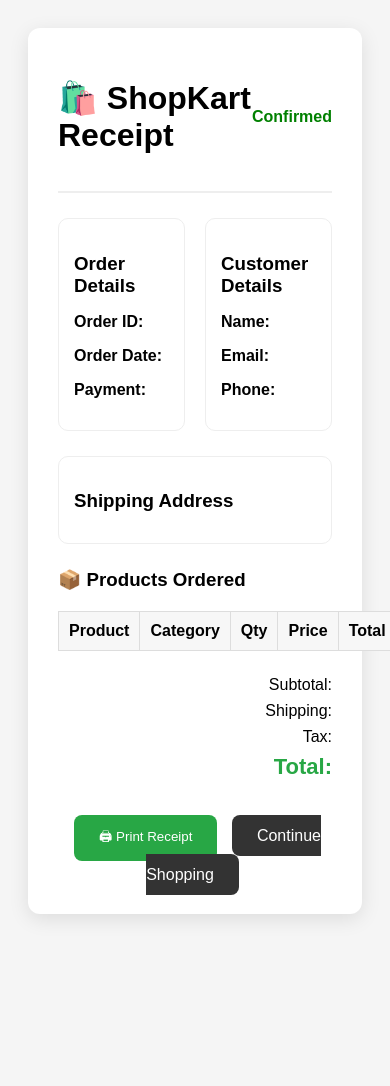
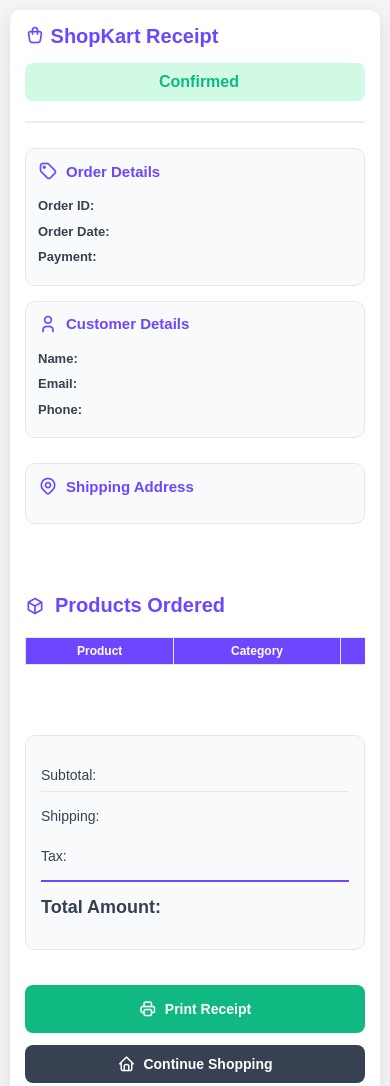
Before and after one commit to NikhilM2429/shopkart, a website: page receipt.html in a window 390 px wide. Shown: the top 1086 px of the page. Before the commit the page ends 942 px from the top, so only its background shows below. Drawn offline with Linux system fonts and the light colour scheme.

Commit message:
update the receipt structure

```diff
--- a/receipt.css
+++ b/receipt.css
@@ -1,358 +1,431 @@
 
-    /* ============================================================
-       RECEIPT PAGE STYLES
-    ============================================================ */
 * {
     margin: 0;
     padding: 0;
     box-sizing: border-box;
 }
 
-    :root {
-      --primary: #6c47ff;
-      --success: #10b981;
-      --gray-100: #f5f5f6;
-      --gray-200: #e8e8e9;
-      --gray-300: #d0d0d1;
-      --gray-500: #808081;
-      --gray-700: #404041;
-      --gray-900: #18181b;
-    }
-
 body {
-      font-family: 'Nunito', sans-serif;
-      background: var(--gray-100);
-      color: var(--gray-900);
-      line-height: 1.6;
-      padding: 20px;
+    font-family: 'Nunito', Arial, sans-serif;
+    background: #f5f5f5;
+    padding: 15px;
+    color: #374151;
 }
 
 .receipt-container {
-      max-width: 800px;
-      margin: 0 auto;
-      background: white;
+    max-width: 1000px;
+    margin: auto;
+    background: #fff;
+    padding: 30px;
     border-radius: 12px;
-      box-shadow: 0 4px 24px rgba(0,0,0,0.08);
-      overflow: hidden;
+    box-shadow: 0 5px 20px rgba(0, 0, 0, 0.1);
 }
 
-    /* Header */
+/* ===== RECEIPT HEADER ===== */
 .receipt-header {
-      background: var(--primary);
-      color: white;
-      padding: 40px 30px;
-      text-align: center;
+    display: flex;
+    justify-content: space-between;
+    align-items: center;
+    border-bottom: 2px solid #eee;
+    padding-bottom: 20px;
+    margin-bottom: 25px;
+    flex-wrap: wrap;
+    gap: 15px;
 }
 
 .receipt-header h1 {
     font-size: 28px;
-      font-weight: 800;
-      margin-bottom: 10px;
+    color: #6c47ff;
+    font-weight: 700;
 }
 
 .order-status {
-      display: inline-flex;
+    display: flex;
     align-items: center;
     gap: 8px;
-      background: rgba(255,255,255,0.2);
+    color: #10b981;
+    font-weight: 700;
+    font-size: 16px;
+    background: #d1fae5;
     padding: 10px 20px;
     border-radius: 8px;
-      font-weight: 600;
 }
 
 .order-status i {
-      font-size: 20px;
+    font-size: 22px;
 }
 
-    /* Receipt Body */
-    .receipt-body {
-      padding: 30px;
-    }
-
-    /* Info Sections */
+/* ===== RECEIPT INFO GRID ===== */
 .receipt-info {
     display: grid;
     grid-template-columns: 1fr 1fr;
     gap: 20px;
-      margin-bottom: 30px;
-      padding-bottom: 30px;
-      border-bottom: 2px solid var(--gray-200);
+    margin: 25px 0;
 }
 
-    .info-group {
-      display: flex;
-      flex-direction: column;
-      gap: 12px;
+/* ===== INFO BOX ===== */
+.info-box {
+    border: 1px solid #e5e7eb;
+    padding: 20px;
+    border-radius: 10px;
+    background: #f9fafb;
 }
 
-    .info-item {
+.info-box h3 {
+    margin-bottom: 15px;
+    font-size: 18px;
+    color: #6c47ff;
+    font-weight: 700;
     display: flex;
-      flex-direction: column;
-      gap: 4px;
+    align-items: center;
+    gap: 8px;
 }
 
-    .info-label {
-      font-size: 12px;
-      color: var(--gray-500);
-      font-weight: 600;
-      text-transform: uppercase;
+.info-box h3 i {
+    font-size: 20px;
 }
 
-    .info-value {
+.info-box p {
+    margin: 10px 0;
     font-size: 15px;
-      color: var(--gray-900);
+    line-height: 1.5;
+}
+
+.info-box strong {
+    color: #374151;
     font-weight: 600;
 }
 
-    /* Products Table */
+.info-box span {
+    color: #6b7280;
+}
+
+/* ===== SHIPPING ADDRESS ===== */
+.shipping-box {
+    margin-top: 25px;
+}
+
+.shipping-box p {
+    margin: 8px 0;
+    line-height: 1.6;
+    color: #6b7280;
+}
+
+/* ===== PRODUCTS TABLE ===== */
 .products-section {
-      margin-bottom: 30px;
+    margin-top: 30px;
 }
 
 .products-section h3 {
-      font-size: 18px;
+    font-size: 20px;
+    color: #6c47ff;
     font-weight: 700;
-      margin-bottom: 15px;
-      color: var(--gray-700);
+    margin-bottom: 20px;
+    display: flex;
+    align-items: center;
+    gap: 10px;
 }
 
 .products-table {
     width: 100%;
     border-collapse: collapse;
+    margin-top: 15px;
+    background: #fff;
+}
+
+.products-table th,
+.products-table td {
+    border: 1px solid #e5e7eb;
+    padding: 12px;
+    text-align: center;
 }
 
 .products-table th {
-      background: var(--gray-100);
-      padding: 12px;
-      font-size: 13px;
-      font-weight: 700;
-      color: var(--gray-700);
-      text-transform: uppercase;
-      border-bottom: 2px solid var(--gray-300);
+    background: #6c47ff;
+    color: #fff;
+    font-weight: 600;
+    font-size: 14px;
 }
 
 .products-table td {
-      padding: 15px 12px;
-      border-bottom: 1px solid var(--gray-200);
+    font-size: 15px;
+}
+
+.products-table tr:nth-child(even) {
+    background: #f9fafb;
+}
+
+.product-name {
+    font-weight: 600;
+    color: #374151;
+    text-align: left;
+}
+
+.product-category {
+    color: #6b7280;
     font-size: 14px;
 }
 
-    .products-table tr:last-child td {
-      border-bottom: none;
+.product-price {
+    color: #6c47ff;
+    font-weight: 600;
 }
 
-    .product-info {
-      display: flex;
-      align-items: center;
-      gap: 12px;
+.product-total {
+    color: #10b981;
+    font-weight: 700;
 }
 
-    .product-image {
-      width: 50px;
-      height: 50px;
-      border-radius: 8px;
-      background: var(--gray-100);
-      display: flex;
-      align-items: center;
-      justify-content: center;
-      font-size: 24px;
-    }
-
-    .product-details {
-      display: flex;
-      flex-direction: column;
-      gap: 4px;
-    }
-
-    .product-name {
-      font-weight: 700;
-      color: var(--gray-900);
-    }
-
-    .product-category {
-      font-size: 12px;
-      color: var(--gray-500);
-    }
-
-    .product-price {
-      font-weight: 700;
-      color: var(--gray-900);
-    }
-
-    /* Total Section */
+/* ===== TOTAL SECTION ===== */
 .total-section {
-      background: var(--gray-100);
-      padding: 20px 30px;
-      border-radius: 8px;
-      margin-bottom: 30px;
+    margin-top: 30px;
+    padding: 20px;
+    background: #f9fafb;
+    border-radius: 10px;
+    border: 1px solid #e5e7eb;
 }
 
 .total-row {
     display: flex;
     justify-content: space-between;
-      align-items: center;
+    margin: 12px 0;
     padding: 8px 0;
+    font-size: 15px;
 }
 
-    .total-row.label {
-      font-size: 14px;
-      color: var(--gray-700);
+.total-row:first-child {
+    border-bottom: 1px solid #e5e7eb;
 }
 
-    .total-row.amount {
-      font-size: 16px;
-      font-weight: 700;
-      color: var(--gray-900);
+.total-row span:last-child {
+    font-weight: 600;
+    color: #374151;
 }
 
-    .total-row.final {
+.total-final {
+    border-top: 2px solid #6c47ff;
+    margin-top: 15px;
     padding-top: 15px;
-      border-top: 2px solid var(--gray-300);
-      margin-top: 10px;
+    font-size: 24px;
+    font-weight: 700;
+}
+
+.total-final span:last-child {
+    color: #10b981;
+}
+
+/* ===== RECEIPT ACTIONS ===== */
+.receipt-actions {
+    margin-top: 35px;
+    text-align: center;
+    display: flex;
+    gap: 15px;
+    justify-content: center;
+    flex-wrap: wrap;
+}
+
+.btn {
+    padding: 14px 30px;
+    border: none;
+    border-radius: 8px;
+    cursor: pointer;
+    font-size: 16px;
+    font-weight: 600;
+    display: inline-flex;
+    align-items: center;
+    gap: 8px;
+    transition: all 0.3s;
+}
+
+.btn i {
+    font-size: 18px;
+}
+
+.btn-primary {
+    background: #10b981;
+    color: #fff;
+}
+
+.btn-primary:hover {
+    background: #059669;
+    transform: translateY(-2px);
+}
+
+.btn-home {
+    background: #374151;
+    color: #fff;
+    text-decoration: none;
+}
+
+.btn-home:hover {
+    background: #1f2937;
+    transform: translateY(-2px);
+}
+
+/* ===== RESPONSIVE DESIGNS ===== */
+
+/* Tablet (768px - 1024px) */
+@media (max-width: 1024px) {
+    .receipt-container {
+        padding: 25px;
+    }
+
+    .receipt-info {
+        grid-template-columns: 1fr;
+        gap: 15px;
+    }
+
+    .products-table th,
+    .products-table td {
+        padding: 10px 8px;
+        font-size: 14px;
+    }
+}
+
+/* Mobile (320px - 767px) */
+@media (max-width: 767px) {
+    body {
+        padding: 10px;
+    }
+
+    .receipt-container {
+        padding: 20px;
+        border-radius: 10px;
+    }
+
+    .receipt-header {
+        flex-direction: column;
+        align-items: flex-start;
+    }
+
+    .receipt-header h1 {
+        font-size: 24px;
+    }
+
+    .order-status {
+        width: 100%;
+        justify-content: center;
+    }
+
+    .receipt-info {
+        gap: 15px;
+    }
+
+    .info-box {
+        padding: 15px;
+    }
+
+    .info-box h3 {
+        font-size: 16px;
+    }
+
+    .info-box p {
+        font-size: 14px;
+    }
+
+    /* Make table scrollable on mobile */
+    .products-section {
+        overflow-x: auto;
+    }
+
+    .products-table {
+        min-width: 600px;
+    }
+
+    .products-table th,
+    .products-table td {
+        padding: 8px 6px;
+        font-size: 13px;
+    }
+
+    .total-section {
+        padding: 15px;
+    }
+
+    .total-row {
+        font-size: 14px;
+        margin: 8px 0;
+    }
+
+    .total-final {
         font-size: 20px;
     }
 
-    .total-row.final .total-label {
-      font-size: 16px;
-      font-weight: 800;
-      color: var(--primary);
-    }
-
-    .total-row.final .total-amount {
-      font-size: 24px;
-      font-weight: 800;
-      color: var(--primary);
-    }
-
-    /* Payment Method */
-    .payment-section {
-      padding: 20px 30px;
-      background: var(--gray-100);
-      border-radius: 8px;
-      margin-bottom: 30px;
-    }
-
-    .payment-section h3 {
-      font-size: 16px;
-      font-weight: 700;
-      color: var(--gray-700);
-      margin-bottom: 12px;
-    }
-
-    .payment-badge {
-      display: inline-flex;
-      align-items: center;
-      gap: 8px;
-      background: white;
-      padding: 10px 16px;
-      border-radius: 6px;
-      font-weight: 600;
-      color: var(--gray-700);
-    }
-
-    .payment-badge i {
-      font-size: 18px;
-      color: var(--primary);
-    }
-
-    /* Actions */
     .receipt-actions {
-      display: flex;
-      gap: 15px;
-      justify-content: center;
-      padding: 30px;
-      background: var(--gray-100);
-      border-top: 2px solid var(--gray-200);
+        flex-direction: column;
+        gap: 12px;
     }
 
     .btn {
-      display: inline-flex;
-      align-items: center;
-      gap: 8px;
-      padding: 14px 28px;
-      border-radius: 8px;
-      font-weight: 700;
-      font-size: 15px;
-      text-decoration: none;
-      cursor: pointer;
-      border: none;
-      transition: all 0.2s;
+        width: 100%;
+        padding: 12px 20px;
+        justify-content: center;
+    }
 }
 
-    .btn-primary {
-      background: var(--primary);
-      color: white;
+/* Small Mobile (320px - 480px) */
+@media (max-width: 480px) {
+    .receipt-container {
+        padding: 15px;
     }
 
-    .btn-primary:hover {
-      background: #5a38ff;
-      transform: translateY(-2px);
+    .receipt-header h1 {
+        font-size: 20px;
     }
 
-    .btn-outline {
-      background: white;
-      color: var(--primary);
-      border: 2px solid var(--primary);
+    .info-box {
+        padding: 12px;
     }
 
-    .btn-outline:hover {
-      background: var(--primary);
-      color: white;
+    .info-box h3 {
+        font-size: 15px;
     }
 
-    /* Print Styles */
+    .info-box p {
+        font-size: 13px;
+        margin: 6px 0;
+    }
+
+    .products-table th,
+    .products-table td {
+        padding: 6px 4px;
+        font-size: 12px;
+    }
+
+    .total-final {
+        font-size: 18px;
+    }
+
+    .btn {
+        padding: 10px 15px;
+        font-size: 14px;
+    }
+}
+
+/* ===== PRINT STYLES ===== */
 @media print {
     body {
         background: white;
         padding: 0;
     }
 
-      .receipt-container {
-        max-width: 100%;
-        box-shadow: none;
-        border-radius: 0;
+    .receipt-actions {
+        display: none !important;
     }
 
-      .receipt-actions {
-        display: none;
-      }
-
-      .receipt-header {
+    .receipt-container {
+        box-shadow: none;
+        max-width: 100%;
         padding: 20px;
     }
 
-      .receipt-body {
-        padding: 20px;
+    .order-status {
+        background: #10b981;
+        color: white;
+    }
+
+    .products-table th {
+        background: #6c47ff !important;
+        color: white !important;
     }
 }
-
-    /* Mobile */
-    @media (max-width: 768px) {
-      .receipt-info {
-        grid-template-columns: 1fr;
-      }
-
-      .products-table {
-        font-size: 13px;
-      }
-
-      .products-table th,
-      .products-table td {
-        padding: 10px 8px;
-      }
-
-      .product-image {
-        width: 40px;
-        height: 40px;
-        font-size: 20px;
-      }
-
-      .receipt-actions {
-        flex-direction: column;
-      }
-
-      .btn {
-        width: 100%;
-        justify-content: center;
-      }
-    }
--- a/receipt.html
+++ b/receipt.html
@@ -5,134 +5,22 @@
 <meta name="viewport" content="width=device-width, initial-scale=1.0">
 <title>Order Receipt - ShopKart</title>
 
+
 <link rel="stylesheet" href="https://cdn.jsdelivr.net/npm/@tabler/icons-webfont@3.19.0/dist/tabler-icons.min.css">
+<link rel="stylesheet" href="responsiv.css">
+<link rel="stylesheet" href="receipt.css">
 
-<style>
-body{
-    font-family: Arial, sans-serif;
-    background:#f5f5f5;
-    padding:20px;
-}
-
-.receipt-container{
-    max-width:1000px;
-    margin:auto;
-    background:#fff;
-    padding:30px;
-    border-radius:12px;
-    box-shadow:0 5px 20px rgba(0,0,0,.1);
-}
-
-.receipt-header{
-    display:flex;
-    justify-content:space-between;
-    align-items:center;
-    border-bottom:2px solid #eee;
-    padding-bottom:15px;
-}
-
-.order-status{
-    color:green;
-    font-weight:bold;
-}
-
-.receipt-info{
-    display:grid;
-    grid-template-columns:1fr 1fr;
-    gap:20px;
-    margin:25px 0;
-}
-
-.info-box{
-    border:1px solid #eee;
-    padding:15px;
-    border-radius:10px;
-}
-
-.info-box h3{
-    margin-bottom:10px;
-}
-
-.products-table{
-    width:100%;
-    border-collapse:collapse;
-    margin-top:20px;
-}
-
-.products-table th,
-.products-table td{
-    border:1px solid #ddd;
-    padding:10px;
-    text-align:center;
-}
-
-.products-table th{
-    background:#f7f7f7;
-}
-
-.total-section{
-    margin-top:25px;
-    text-align:right;
-}
-
-.total-row{
-    margin:8px 0;
-}
-
-.total-final{
-    font-size:22px;
-    font-weight:bold;
-    color:#28a745;
-}
-
-.receipt-actions{
-    margin-top:30px;
-    text-align:center;
-}
-
-.btn{
-    padding:12px 25px;
-    border:none;
-    border-radius:8px;
-    cursor:pointer;
-    margin:5px;
-}
-
-.btn-primary{
-    background:#28a745;
-    color:#fff;
-}
-
-.btn-home{
-    background:#333;
-    color:#fff;
-    text-decoration:none;
-}
-
-@media print{
-
-    body{
-        background:white;
-    }
-
-    .receipt-actions{
-        display:none;
-    }
-
-    .receipt-container{
-        box-shadow:none;
-        max-width:100%;
-    }
-}
-</style>
 
 </head>
 <body>
 
+
 <div class="receipt-container">
 
+
     <div class="receipt-header">
-        <h1>🛍️ ShopKart Receipt</h1>
+        <h1><i class="ti ti-shopping-bag"></i> ShopKart Receipt</h1>
+
 
         <div class="order-status">
             <i class="ti ti-check-circle"></i>
@@ -140,39 +28,55 @@
         </div>
     </div>
 
+
     <div class="receipt-info">
 
+
         <div class="info-box">
-            <h3>Order Details</h3>
+            <h3><i class="ti ti-tag"></i> Order Details</h3>
+
 
             <p><strong>Order ID:</strong> <span id="orderId"></span></p>
 
+
             <p><strong>Order Date:</strong> <span id="orderDate"></span></p>
+
 
             <p><strong>Payment:</strong> <span id="paymentMethod"></span></p>
         </div>
 
+
         <div class="info-box">
-            <h3>Customer Details</h3>
+            <h3><i class="ti ti-user"></i> Customer Details</h3>
+
 
             <p><strong>Name:</strong> <span id="customerName"></span></p>
 
+
             <p><strong>Email:</strong> <span id="customerEmail"></span></p>
+
 
             <p><strong>Phone:</strong> <span id="customerPhone"></span></p>
         </div>
 
+
     </div>
 
-    <div class="info-box">
-        <h3>Shipping Address</h3>
+
+    <div class="info-box shipping-box">
+        <h3><i class="ti ti-map-pin"></i> Shipping Address</h3>
+
 
         <p id="shippingAddress"></p>
     </div>
 
-    <h3 style="margin-top:25px;">📦 Products Ordered</h3>
+
+    <div class="products-section">
+        <h3><i class="ti ti-box"></i> Products Ordered</h3>
+
 
         <table class="products-table">
+
 
             <thead>
                 <tr>
@@ -184,49 +88,65 @@
                 </tr>
             </thead>
 
+
             <tbody id="productsTable"></tbody>
 
+
         </table>
+    </div>
+
 
     <div class="total-section">
 
+
         <div class="total-row">
-            Subtotal:
+            <span>Subtotal:</span>
             <span id="subtotal"></span>
         </div>
 
+
         <div class="total-row">
-            Shipping:
+            <span>Shipping:</span>
             <span id="shipping"></span>
         </div>
 
+
         <div class="total-row">
-            Tax:
+            <span>Tax:</span>
             <span id="tax"></span>
         </div>
 
+
         <div class="total-row total-final">
-            Total:
+            <span>Total Amount:</span>
             <span id="totalAmount"></span>
         </div>
 
+
     </div>
+
 
     <div class="receipt-actions">
 
+
         <button class="btn btn-primary" onclick="window.print()">
-            🖨 Print Receipt
+            <i class="ti ti-printer"></i> Print Receipt
         </button>
 
+
         <a href="index.html" class="btn btn-home">
-            Continue Shopping
+            <i class="ti ti-home"></i> Continue Shopping
         </a>
+
 
     </div>
 
+
 </div>
+
 
 <script src="receipt.js"></script>
 
+
 </body>
 </html>
```
Lines whose indentation alone changed are shown as unchanged.
